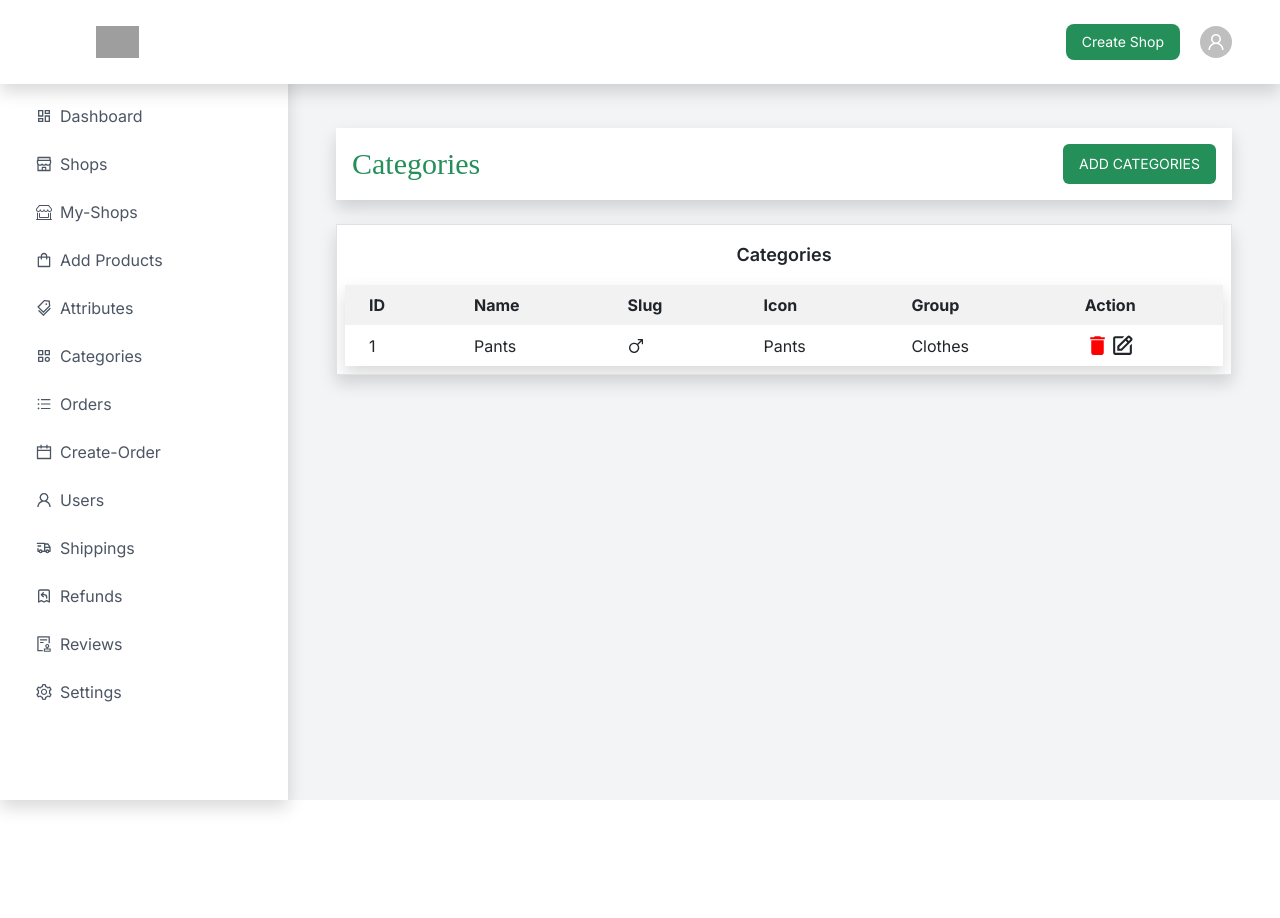
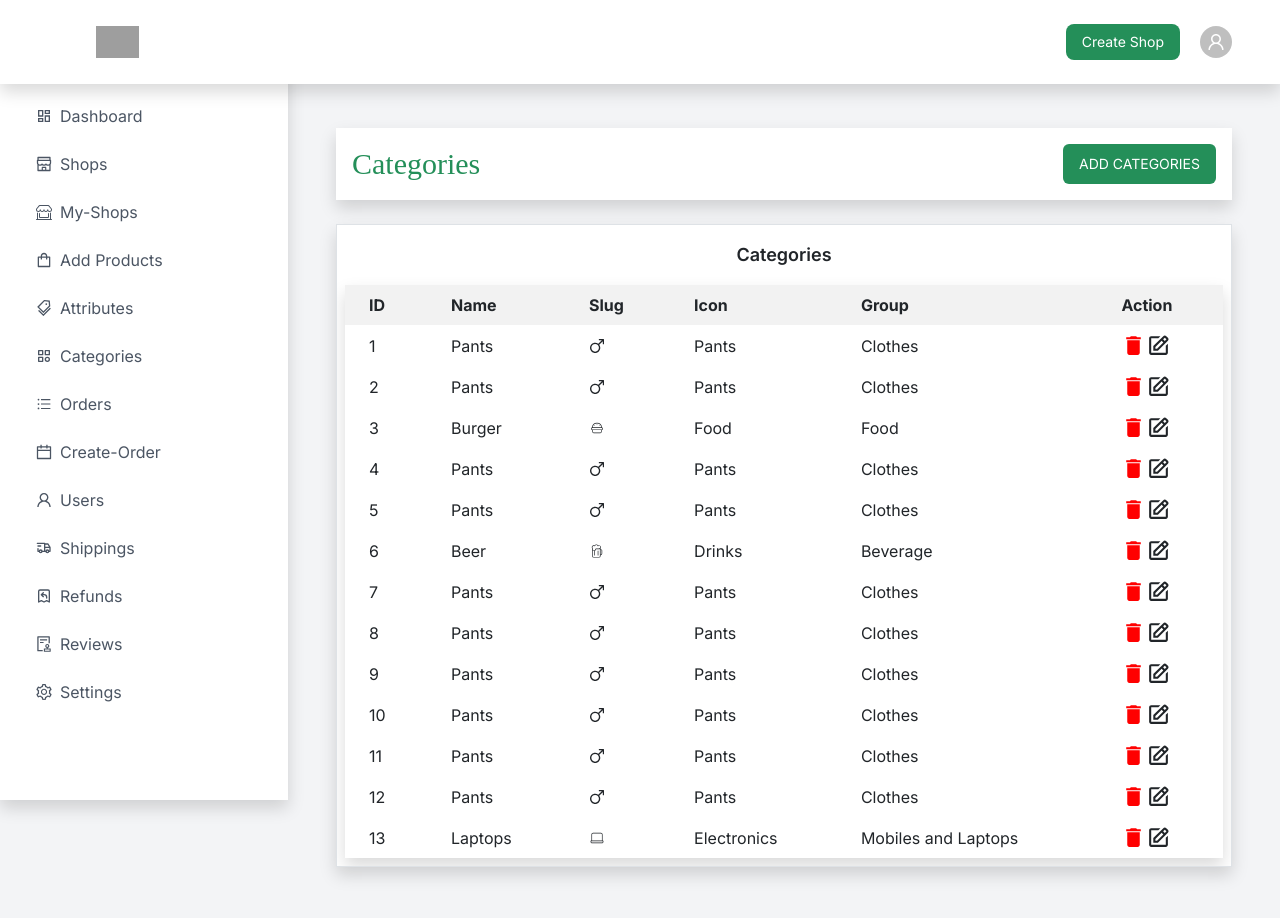
Before and after one commit to Farisbit19003/-SIDE-BAR, a React (Vite) app: page /categories in a window 1280 px wide. Shown: the top 918 px of the page. Before the commit the page ends 800 px from the top, so only its background shows below. Built offline with nearby package versions, Linux system fonts and the light colour scheme; grey boxes are pictures that could not be loaded; a web font is replaced by a local one; what tailwindcss-rtl would draw is missing.

Commit message:
Category Table

```diff
--- a/src/components/comp/category/categoryTable.jsx
+++ b/src/components/comp/category/categoryTable.jsx
@@ -30,7 +30,7 @@ const CatTable=()=>{
                 <td className="px-4 py-2">{item.Icon}</td>
                 <td className="px-4 py-2">{item.Slug}</td>
                 <td className="px-4 py-2">{item.Group}</td>
-                <td className="px-4 py-2  flex flex-row">{item.Action}</td>
+                <td className="px-4 py-2 bg-none flex flex-row">{item.Action}</td>
               </tr>
             ))}
           </tbody>
--- a/src/components/comp/category/categoryTableData.jsx
+++ b/src/components/comp/category/categoryTableData.jsx
@@ -2,6 +2,7 @@
 import { ManOutlined } from "@ant-design/icons";
 import { BiEdit } from "react-icons/bi";
 import { MdDelete } from "react-icons/md";
+import {CiBeerMugFull, CiBurger, CiLaptop} from "react-icons/ci";
 
 
 export const Headings=["ID","Name","Slug", "Icon", "Group", "Action"];
@@ -16,5 +17,138 @@ export const catTableData=[
             <MdDelete size={25} color="red"/> ,<BiEdit size={25} />
 
         ],
-      }
+      },
+      {
+        id:"2",
+        Name:"Pants",
+        Slug:"Pants",
+        Icon: <ManOutlined/>,
+        Group: "Clothes",
+        Action:[
+            <MdDelete size={25} color="red"/> ,<BiEdit size={25} />
+
+        ],
+      },
+      {
+        id:"3",
+        Name:"Burger",
+        Slug:"Food",
+        Icon: <CiBurger/>,
+        Group: "Food",
+        Action:[
+            <MdDelete size={25} color="red"/> ,<BiEdit size={25} />
+
+        ],
+      },
+      {
+        id:"4",
+        Name:"Pants",
+        Slug:"Pants",
+        Icon: <ManOutlined/>,
+        Group: "Clothes",
+        Action:[
+            <MdDelete size={25} color="red"/> ,<BiEdit size={25} />
+
+        ],
+      },
+      {
+        id:"5",
+        Name:"Pants",
+        Slug:"Pants",
+        Icon: <ManOutlined/>,
+        Group: "Clothes",
+        Action:[
+            <MdDelete size={25} color="red"/> ,<BiEdit size={25} />
+
+        ],
+      },
+      {
+        id:"6",
+        Name:"Beer",
+        Slug:"Drinks",
+        Icon: <CiBeerMugFull/>,
+        Group: "Beverage",
+        Action:[
+            <MdDelete size={25} color="red"/> ,<BiEdit size={25} />
+
+        ],
+      },
+      {
+        id:"7",
+        Name:"Pants",
+        Slug:"Pants",
+        Icon: <ManOutlined/>,
+        Group: "Clothes",
+        Action:[
+            <MdDelete size={25} color="red"/> ,<BiEdit size={25} />
+
+        ],
+      },
+      {
+        id:"8",
+        Name:"Pants",
+        Slug:"Pants",
+        Icon: <ManOutlined/>,
+        Group: "Clothes",
+        Action:[
+            <MdDelete size={25} color="red"/> ,<BiEdit size={25} />
+
+        ],
+      },
+      {
+        id:"9",
+        Name:"Pants",
+        Slug:"Pants",
+        Icon: <ManOutlined/>,
+        Group: "Clothes",
+        Action:[
+            <MdDelete size={25} color="red"/> ,<BiEdit size={25} />
+
+        ],
+      },
+      {
+        id:"10",
+        Name:"Pants",
+        Slug:"Pants",
+        Icon: <ManOutlined/>,
+        Group: "Clothes",
+        Action:[
+            <MdDelete size={25} color="red"/> ,<BiEdit size={25} />
+
+        ],
+      },
+      {
+        id:"11",
+        Name:"Pants",
+        Slug:"Pants",
+        Icon: <ManOutlined/>,
+        Group: "Clothes",
+        Action:[
+            <MdDelete size={25} color="red"/> ,<BiEdit size={25} />
+
+        ],
+      },
+      {
+        id:"12",
+        Name:"Pants",
+        Slug:"Pants",
+        Icon: <ManOutlined/>,
+        Group: "Clothes",
+        Action:[
+            <MdDelete size={25} color="red"/> ,<BiEdit size={25} />
+
+        ],
+      },
+      {
+        id:"13",
+        Name:"Laptops",
+        Slug:"Electronics",
+        Icon: <CiLaptop/>,
+        Group: "Mobiles and Laptops",
+        Action:[
+            <MdDelete size={25} color="red"/> ,<BiEdit size={25} />
+
+        ],
+      },
+
     ];
```
